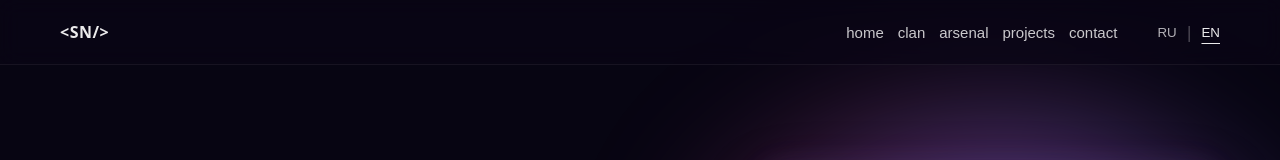
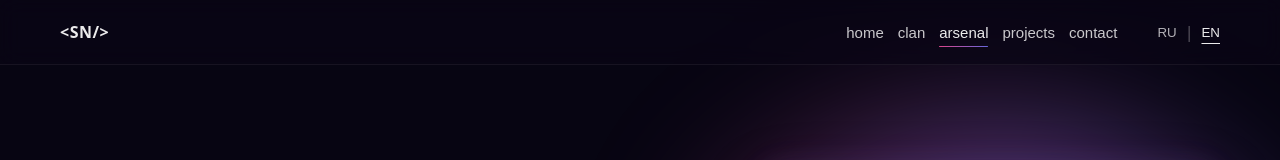
Before and after one commit to VikiKuk/clan-portal, a React (Vite) app: page /#arsenal in a window 1280 px wide. Shown: the top 160 px of the page. Built offline with nearby package versions, Linux system fonts and the light colour scheme.

Commit message:
fix: correct menu item highlight

```diff
--- a/src/app/routes.jsx
+++ b/src/app/routes.jsx
@@ -1,9 +1,7 @@
 import React from "react";
 import { createBrowserRouter } from "react-router-dom";
 import Home from "../pages/Home/Home.jsx";
-import ProjectPage from "../pages/Project/ProjectPage.jsx";
 
 export const router = createBrowserRouter([
   { path: "/", element: <Home /> },
-  { path: "/projects/:id", element: <ProjectPage /> },
 ]);
--- a/src/pages/Home/sections/Projects.module.css
+++ b/src/pages/Home/sections/Projects.module.css
@@ -4,7 +4,7 @@
 
 .subtitle {
   margin: 10px 0 0;
-  max-width: 760px;
+  max-width: 1000px;
   opacity: 0.82;
   line-height: 1.7;
 }
--- a/src/pages/Project/ProjectPage.jsx
+++ /dev/null
@@ -1,104 +0,0 @@
-import React from "react";
-import { useParams } from "react-router-dom";
-import { projects } from "../../entities/project/projects.data.js";
-import Header from "../../widgets/Header/Header.jsx";
-import Footer from "../../widgets/Footer/Footer.jsx";
-import Container from "../../shared/ui/Container.jsx";
-import { useI18n } from "../../shared/i18n/useI18n.js";
-
-export default function ProjectPage() {
-  const { id } = useParams();
-  const { t, lang } = useI18n();
-
-  const project = projects.find((p) => p.id === id);
-
-  return (
-    <>
-      <Header />
-
-      <main className="page">
-        <Container>
-          {!project ? (
-            <p>{lang === "ru" ? "Проект не найден" : "Project not found"}</p>
-          ) : (
-            <>
-              {/* header */}
-              <div className="projectPageHeader">
-                <a href="/#projects" className="backLink">
-                  {lang === "ru" ? "← К проектам" : "← Back to projects"}
-                </a>
-
-                <h1 className="pageTitle">
-                  {t(`projects.items.${project.id}.title`)}
-                </h1>
-              </div>
-
-              {/* description */}
-              <p className="muted">
-                {t(`projects.items.${project.id}.description`)}
-              </p>
-
-              {/* stack */}
-              <div className="stackRow">
-                {project.stack.map((s) => (
-                  <span key={s} className="tag">
-                    {s}
-                  </span>
-                ))}
-              </div>
-
-              {/* highlights */}
-              <ul className="list" style={{ marginTop: "20px" }}>
-                {t(`projects.items.${project.id}.highlights`).map(
-                  (item, index) => (
-                    <li key={index}>{item}</li>
-                  )
-                )}
-              </ul>
-
-              {/* links */}
-              <div className="actionsRow" style={{ marginTop: "20px" }}>
-                {project.github ? (
-                  <a
-                    href={project.github}
-                    target="_blank"
-                    rel="noopener noreferrer"
-                  >
-                    GitHub
-                  </a>
-                ) : null}
-
-                {project.demo ? (
-                  <a
-                    href={project.demo}
-                    target="_blank"
-                    rel="noopener noreferrer"
-                  >
-                    Live
-                  </a>
-                ) : null}
-              </div>
-
-              {/* gallery */}
-              {project.images?.length ? (
-                <div className="projectGallery">
-                  {project.images.map((image, index) => (
-                    <img
-                      key={index}
-                      src={image}
-                      alt={`${t(
-                        `projects.items.${project.id}.title`
-                      )} screenshot ${index + 1}`}
-                    />
-                  ))}
-                </div>
-              ) : null}
-            </>
-          )}
-        </Container>
-      </main>
-
-      <Footer />
-    </>
-  );
-}
--- a/src/shared/i18n/translations.js
+++ b/src/shared/i18n/translations.js
@@ -47,7 +47,7 @@ export const translations = {
     }
   },
   ru: {
-    nav: { home: "главная", clan: "клан", arsenal: "арсенал", projects: "проекты", contact: "контакт" },
+    nav: { home: "главная", clan: "клан", arsenal: "арсенал", projects: "проекты", contact: "контакты" },
     hero: {
       title: "<Клан Синяговых/>",
       subtitle: "Базы данных + фулстек-разработка",
@@ -55,7 +55,7 @@ export const translations = {
       ctaWork: "Работать с кланом",
     },
     clan: {
-      title: "<clan/>",
+      title: "<клан/>",
       intro: [
         "Мы - Вероника и Дмитрий. Работаем как вместе, так и независимо, объединяя инженерную глубину и бизнес-мышление.",
         "Дмитрий специализируется на высокопроизводительных базах данных: хранимые процедуры, оптимизация, миграции данных и многомерная отчётность.",
@@ -79,7 +79,7 @@ export const translations = {
     common: { lang: "Язык" },
 
     projects: {
-      title: "<projects/>",
+      title: "<проекты/>",
       intro: "Избранные проекты по full-stack, frontend и backend разработке. Вы можете нажать на изображение, чтобы узнать больше",
       categories: {
         fullstack: "Full-stack системы",
--- a/src/widgets/Header/Header.jsx
+++ b/src/widgets/Header/Header.jsx
@@ -1,21 +1,93 @@
-import React, { useState } from "react";
+import React, { useEffect, useState } from "react";
 import styles from "./header.module.css";
 import { useI18n } from "../../shared/i18n/useI18n.js";
 
+const SECTION_IDS = ["home", "clan", "arsenal", "projects", "contact"];
+
 export default function Header() {
-  const { lang, setLang } = useI18n();
+  const { lang, setLang, t } = useI18n();
   const [menuOpen, setMenuOpen] = useState(false);
+  const [activeSection, setActiveSection] = useState("home");
+
+  useEffect(() => {
+    const initialHash = window.location.hash.replace("#", "");
+
+    if (SECTION_IDS.includes(initialHash)) {
+      setActiveSection(initialHash);
+    }
+
+    const sections = SECTION_IDS
+      .map((id) => document.getElementById(id))
+      .filter(Boolean);
+
+    if (!sections.length) return undefined;
+
+    let ticking = false;
+
+    function updateActiveSection() {
+      const viewportCenter = window.innerHeight * 0.42;
+
+      let closestId = SECTION_IDS[0];
+      let closestDistance = Number.POSITIVE_INFINITY;
+
+      for (const section of sections) {
+        const rect = section.getBoundingClientRect();
+        const sectionCenter = rect.top + rect.height / 2;
+        const distance = Math.abs(sectionCenter - viewportCenter);
+
+        if (distance < closestDistance) {
+          closestDistance = distance;
+          closestId = section.id;
+        }
+      }
+
+      setActiveSection((prev) => {
+        if (prev !== closestId) {
+          window.history.replaceState(null, "", `#${closestId}`);
+          return closestId;
+        }
+        return prev;
+      });
+
+      ticking = false;
+    }
+
+    function onScroll() {
+      if (!ticking) {
+        window.requestAnimationFrame(updateActiveSection);
+        ticking = true;
+      }
+    }
+
+    updateActiveSection();
+
+    window.addEventListener("scroll", onScroll, { passive: true });
+    window.addEventListener("resize", onScroll);
+
+    return () => {
+      window.removeEventListener("scroll", onScroll);
+      window.removeEventListener("resize", onScroll);
+    };
+  }, []);
 
   function scrollToSection(id) {
     const el = document.getElementById(id);
+
     if (el) {
       el.scrollIntoView({ behavior: "smooth", block: "start" });
+      window.history.replaceState(null, "", `#${id}`);
+      setActiveSection(id);
     }
+
     setMenuOpen(false);
   }
 
   function toggleMenu() {
     setMenuOpen((prev) => !prev);
+  }
+
+  function getLinkClass(id) {
+    return `${styles.link} ${activeSection === id ? styles.linkActive : ""}`;
   }
 
   return (
@@ -36,20 +108,44 @@ export default function Header() {
           id="mobile-navigation"
           className={`${styles.nav} ${menuOpen ? styles.navOpen : ""}`}
         >
-          <button type="button" className={styles.link} onClick={() => scrollToSection("home")}>
-            home
+          <button
+            type="button"
+            className={getLinkClass("home")}
+            onClick={() => scrollToSection("home")}
+          >
+            {t("nav.home")}
           </button>
-          <button type="button" className={styles.link} onClick={() => scrollToSection("clan")}>
-            clan
+
+          <button
+            type="button"
+            className={getLinkClass("clan")}
+            onClick={() => scrollToSection("clan")}
+          >
+            {t("nav.clan")}
           </button>
-          <button type="button" className={styles.link} onClick={() => scrollToSection("arsenal")}>
-            arsenal
+
+          <button
+            type="button"
+            className={getLinkClass("arsenal")}
+            onClick={() => scrollToSection("arsenal")}
+          >
+            {t("nav.arsenal")}
           </button>
-          <button type="button" className={styles.link} onClick={() => scrollToSection("projects")}>
-            projects
+
+          <button
+            type="button"
+            className={getLinkClass("projects")}
+            onClick={() => scrollToSection("projects")}
+          >
+            {t("nav.projects")}
           </button>
-          <button type="button" className={styles.link} onClick={() => scrollToSection("contact")}>
-            contact
+
+          <button
+            type="button"
+            className={getLinkClass("contact")}
+            onClick={() => scrollToSection("contact")}
+          >
+            {t("nav.contact")}
           </button>
         </nav>
 
--- a/src/widgets/Header/header.module.css
+++ b/src/widgets/Header/header.module.css
@@ -75,6 +75,26 @@
 
 .link:hover {
   opacity: 1;
+}
+
+.linkActive {
+  opacity: 1;
+  position: relative;
+}
+
+.linkActive::after {
+  content: "";
+  position: absolute;
+  left: 0;
+  right: 0;
+  bottom: -6px;
+  height: 1px;
+  border-radius: 999px;
+  background: linear-gradient(
+    90deg,
+    rgba(255, 80, 160, 0.85),
+    rgba(120, 120, 255, 0.85)
+  );
 }
 
 .lang {
```
